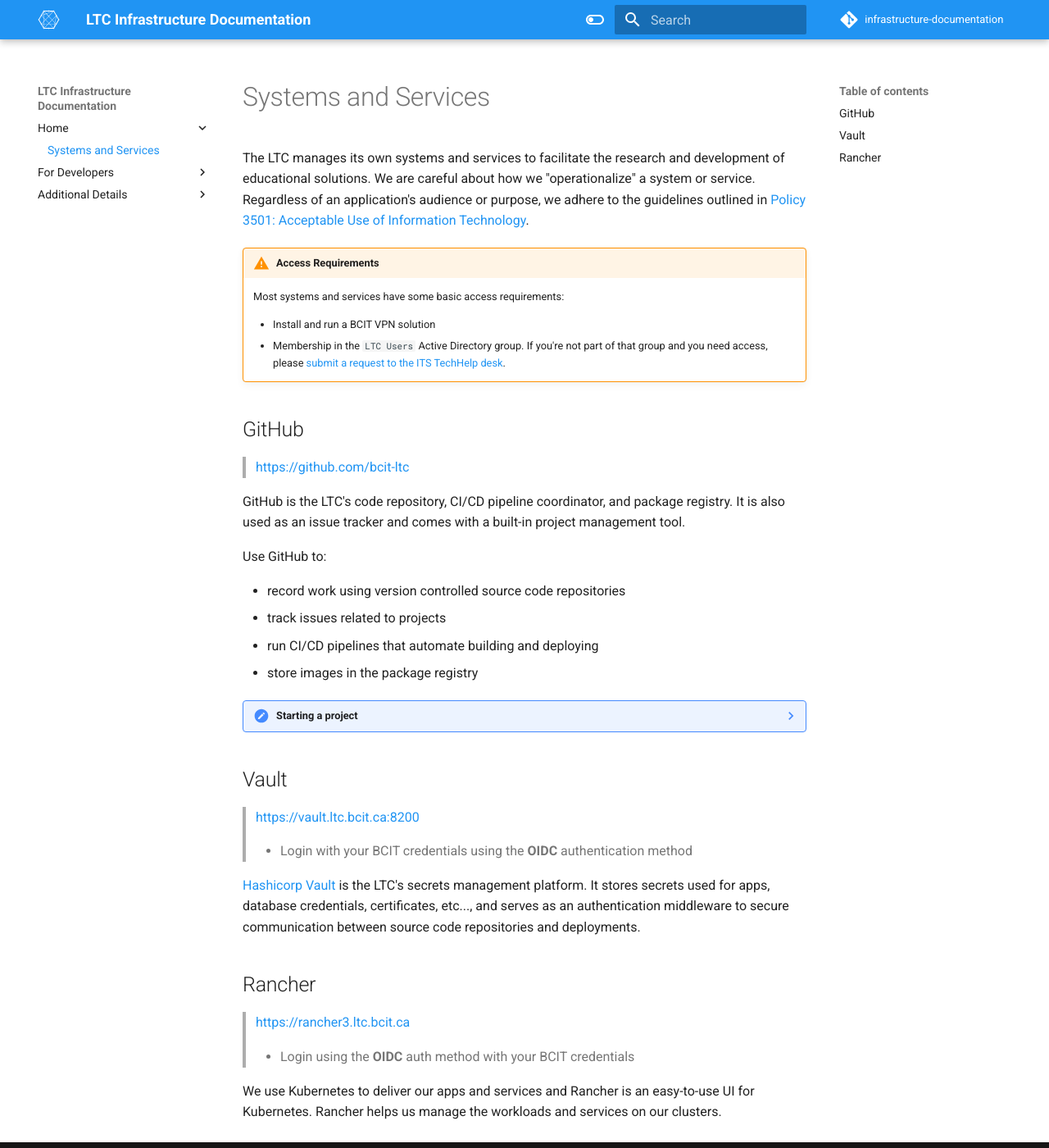
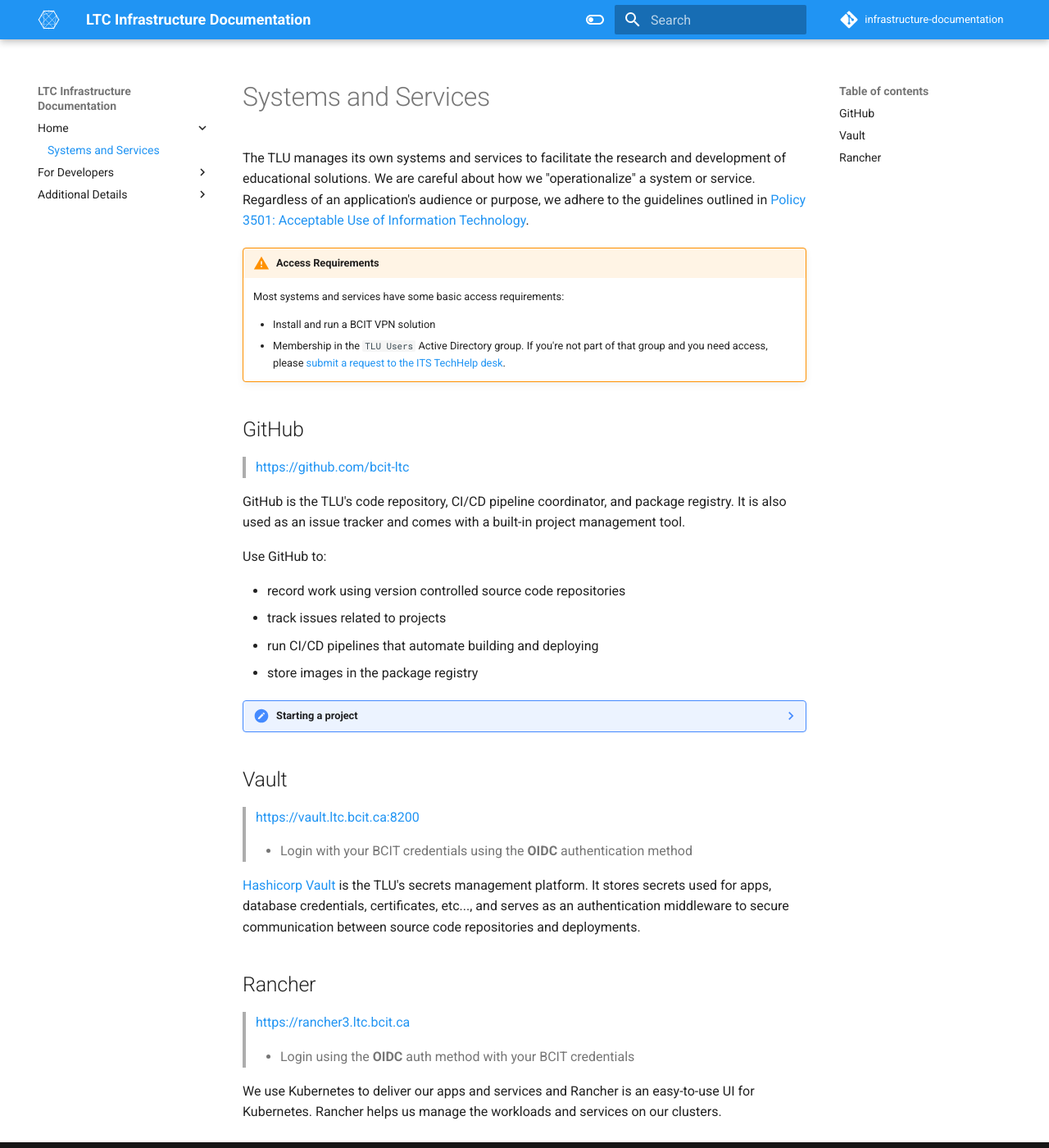
Before and after one commit to bcit-ltc/infrastructure-documentation, an MkDocs documentation site: the page built from docs/services-systems.md, in a window 1280 px wide and 1400 px high. Shown: the whole window at 82% size. Built offline with MkDocs 1.6.1 and Material for MkDocs 9.7.7, drawn with Linux system fonts in a browser that asks for light colours.

```diff
--- a/docs/services-systems.md
+++ b/docs/services-systems.md
@@ -1,19 +1,19 @@
 # Systems and Services
 
-The LTC manages its own systems and services to facilitate the research and development of educational solutions. We are careful about how we "operationalize" a system or service. Regardless of an application's audience or purpose, we adhere to the guidelines outlined in [Policy 3501: Acceptable Use of Information Technology](https://www.bcit.ca/files/pdf/policies/3501.pdf).
+The TLU manages its own systems and services to facilitate the research and development of educational solutions. We are careful about how we "operationalize" a system or service. Regardless of an application's audience or purpose, we adhere to the guidelines outlined in [Policy 3501: Acceptable Use of Information Technology](https://www.bcit.ca/files/pdf/policies/3501.pdf).
 
 !!! warning "Access Requirements"
 
     Most systems and services have some basic access requirements:
 
     * Install and run a BCIT VPN solution
-    * Membership in the `LTC Users` Active Directory group. If you're not part of that group and you need access, please [submit a request to the ITS TechHelp desk](https://techhelp.bcit.ca/).
+    * Membership in the `TLU Users` Active Directory group. If you're not part of that group and you need access, please [submit a request to the ITS TechHelp desk](https://techhelp.bcit.ca/).
 
 ## GitHub
 
 > [https://github.com/bcit-ltc](https://github.com/bcit-ltc)
 
-GitHub is the LTC's code repository, CI/CD pipeline coordinator, and package registry. It is also used as an issue tracker and comes with a built-in project management tool.
+GitHub is the TLU's code repository, CI/CD pipeline coordinator, and package registry. It is also used as an issue tracker and comes with a built-in project management tool.
 
 Use GitHub to:
 
@@ -32,7 +32,7 @@
 >
 > * Login with your BCIT credentials using the **OIDC** authentication method
 
-[Hashicorp Vault](https://vaultproject.io) is the LTC's secrets management platform. It stores secrets used for apps, database credentials, certificates, etc..., and serves as an authentication middleware to secure communication between source code repositories and deployments.
+[Hashicorp Vault](https://vaultproject.io) is the TLU's secrets management platform. It stores secrets used for apps, database credentials, certificates, etc..., and serves as an authentication middleware to secure communication between source code repositories and deployments.
 
 ## Rancher
 
```
